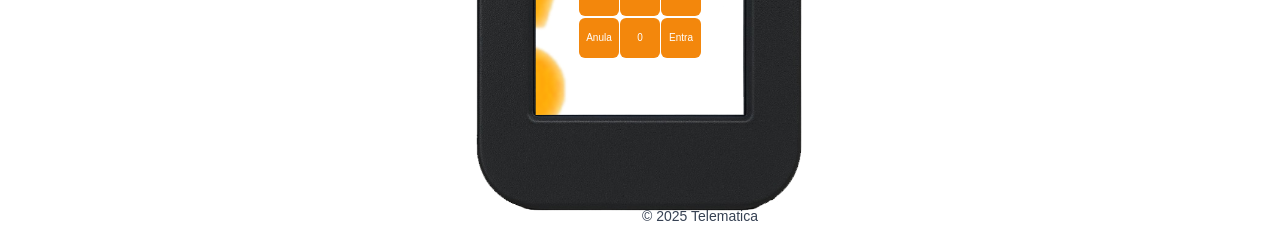
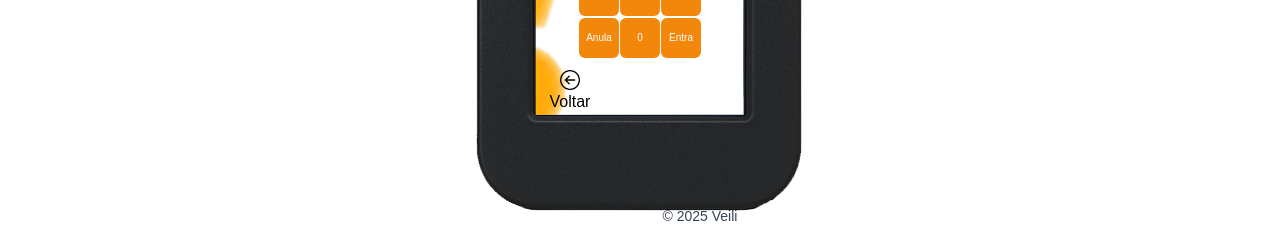
Before and after one commit to FaaF-Eng/Veili-controlador, a Next.js app: page /cadastro in a window 1280 px wide. Shown: the part 558-797 px from the top of the page. Built offline with nearby package versions, Linux system fonts and the light colour scheme.

Commit message:
updatenew

```diff
--- a/src/app/alarmes/page.tsx
+++ b/src/app/alarmes/page.tsx
@@ -41,7 +41,7 @@ export default function alarmes() {
 
 
         <div className='fixed mt-25' style={{zIndex: 1}}>
-            <button id='botaoplay' className='flex items-center justify-center w-40 h-10 bg-[#f3870c] font-bold rounded-[6px] text-[10px] p-0 m-0 leading-none'>
+            <button id='botaoplay' className='flex items-center justify-center w-40 h-8 bg-[#f3870c] font-bold rounded-[6px] text-[10px] p-0 m-0 leading-none'>
               Selecione na Lista<img src="src=/../play3.png" alt="icone_play3" className="w-5 h-5" />
             </button>
         </div>
@@ -72,7 +72,7 @@ export default function alarmes() {
 
 
         <div id="back" className="fixed mt-105 mr-35 flex flex-col gap-4">
-          <button onClick={() => playSoundAndNavigate('/')} className="flex flex-col items-center">
+          <button onClick={() => playSoundAndNavigate('/pagina3')} className="flex flex-col items-center cursor-pointer">
             <img src="src=/../back.png" alt="voltar" className="w-5 h-5" />
             Voltar
           </button>
--- a/src/app/cadastro/page.tsx
+++ b/src/app/cadastro/page.tsx
@@ -10,6 +10,14 @@ export default function cadastro() {
   const [senhaDigitada, setSenhaDigitada] = useState(""); // [Adicionado] Estado que armazena os * digitados
   const maxCaracteres = 4; // [Adicionado] Limite máximo de caracteres
   const router = useRouter(); // ✅ Inicialização do roteador
+
+    const playSoundAndNavigate = useCallback((path: string) => {
+    const audio = new Audio("/sounds/click.mp3");
+    audio.play();
+    setTimeout(() => {
+      router.push(path); // Redireciona após tocar o som
+    }, 150); // Pequeno delay para o som iniciar
+  }, [router]);
 
   const playSound = useCallback(() => {
   const audio = new Audio("/sounds/click.mp3"); // Caminho dentro da pasta public
@@ -88,6 +96,12 @@ export default function cadastro() {
           </div>
         </div>
       </div>
+            <div id="back" className="fixed mt-125 mr-35 flex flex-col gap-4">
+          <button onClick={() => playSoundAndNavigate('/pagina3')} className="flex flex-col items-center cursor-pointer">
+            <img src="src=/../back.png" alt="voltar" className="w-5 h-5" />
+            Voltar
+          </button>
+        </div>
     </div>
   );
 }
--- a/src/app/pagina2/page.tsx
+++ b/src/app/pagina2/page.tsx
@@ -95,7 +95,7 @@ export default function pagina2() {
         </div>
       </div>
         <div id="back" className="fixed mt-125 mr-35 flex flex-col gap-4">
-          <button onClick={() => playSoundAndNavigate('/')} className="flex flex-col items-center">
+          <button onClick={() => playSoundAndNavigate('/')} className="flex flex-col items-center cursor-pointer">
             <img src="src=/../back.png" alt="voltar" className="w-5 h-5" />
             Voltar
           </button>
--- a/src/app/pagina3/page.tsx
+++ b/src/app/pagina3/page.tsx
@@ -82,7 +82,7 @@ export default function Page3() {
         </div>
 
       <div id="back" className="fixed mt-105 mr-35 flex flex-col gap-4">
-          <button onClick={() => playSoundAndNavigate('/')} className="flex flex-col items-center">
+          <button onClick={() => playSoundAndNavigate('/pagina2')} className="flex flex-col items-center cursor-pointer">
             <img src="src=/../back.png" alt="voltar" className="w-5 h-5" />
             Voltar
           </button>
--- a/src/app/relatorio/page.tsx
+++ b/src/app/relatorio/page.tsx
@@ -86,7 +86,7 @@ export default function relatorio() {
 
 
         <div id="back" className="fixed mt-105 mr-35 flex flex-col gap-4">
-          <button onClick={() => playSoundAndNavigate('/')} className="flex flex-col items-center">
+          <button onClick={() => playSoundAndNavigate('/pagina3')} className="flex flex-col items-center cursor-pointer">
             <img src="src=/../back.png" alt="voltar" className="w-5 h-5" />
             Voltar
           </button>
--- a/src/components/footer/index.tsx
+++ b/src/components/footer/index.tsx
@@ -1,7 +1,7 @@
 export function Footer(){
     return (
     <footer className="fixed bottom-0 left-15 w-full text-center py-4">
-    <p className="text-sm text-gray-700">© 2025 Telematica </p>
+    <p className="text-sm text-gray-700">© 2025 Veili </p>
     </footer>
 
     )
```
